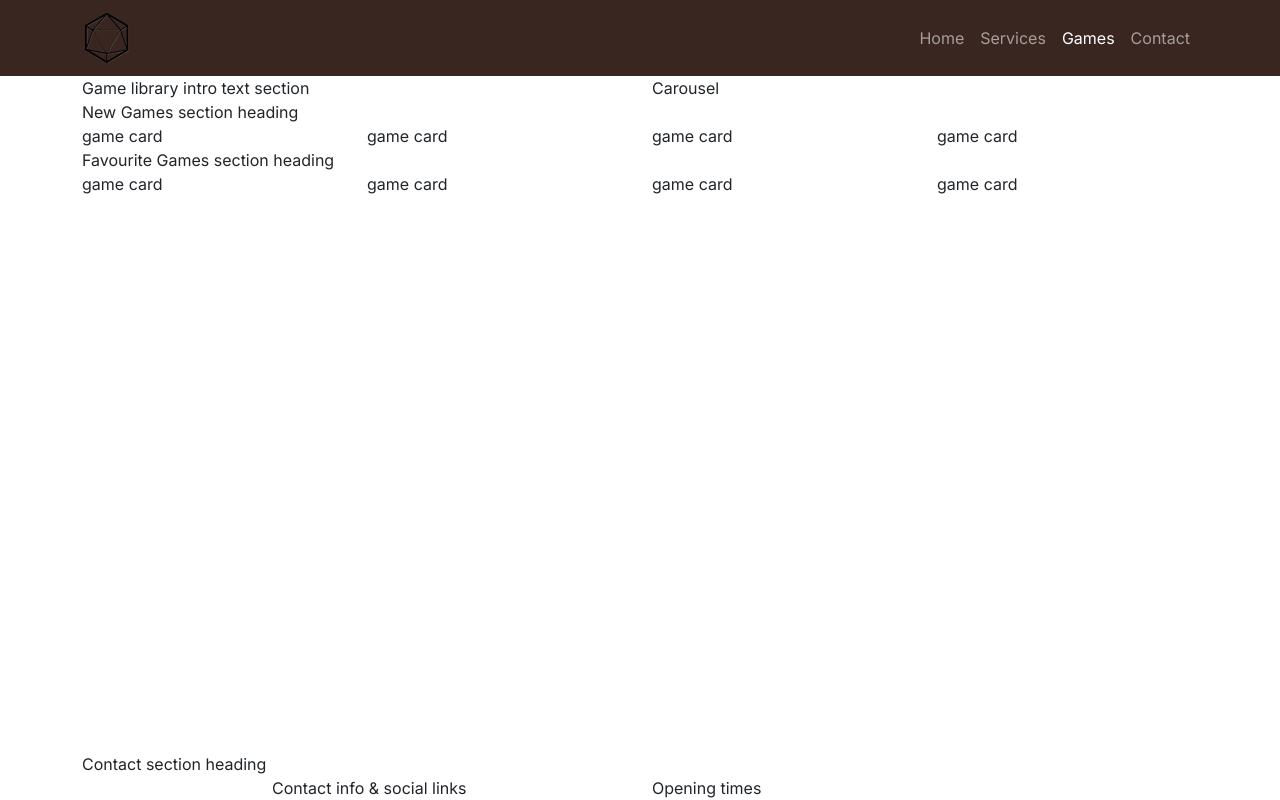
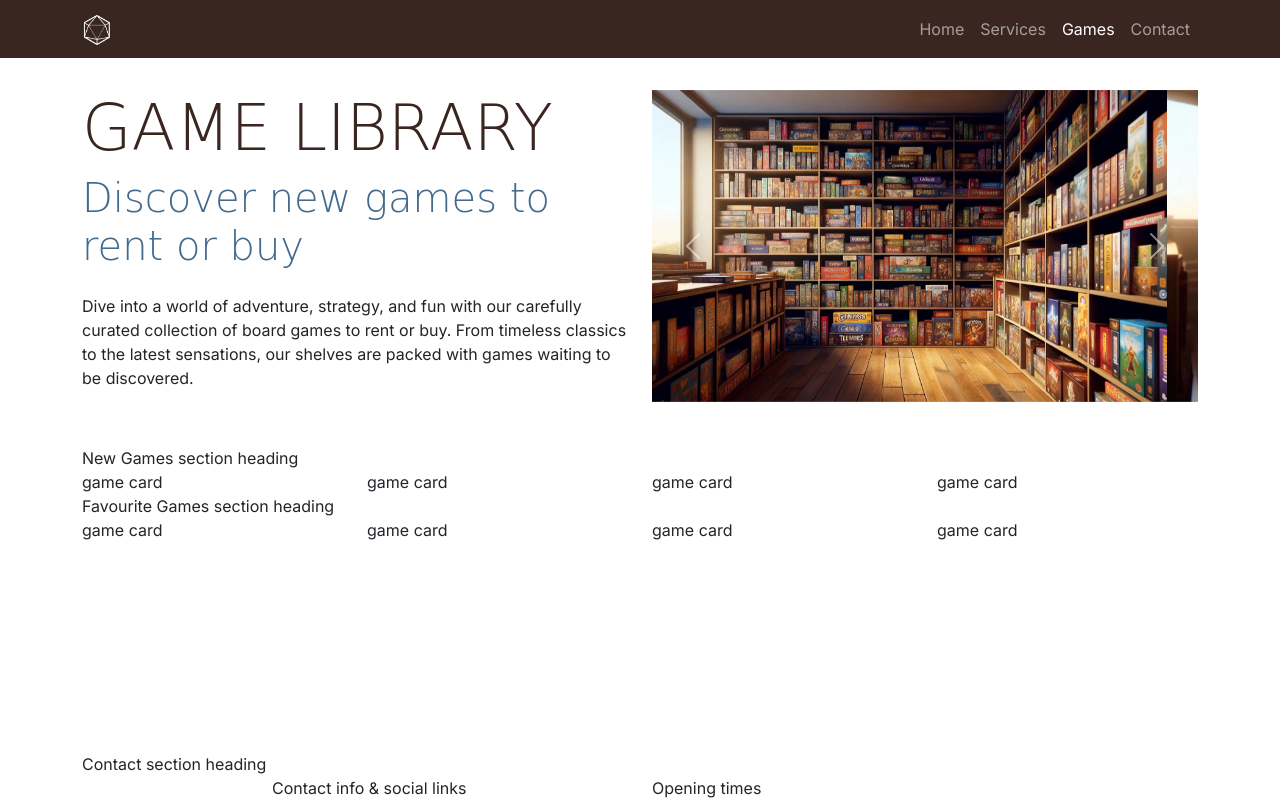
Before and after one commit to JamieJB123/boardwalk-games, a plain HTML site: page game-library.html in a window 1280 px wide. Drawn offline with nearby package versions, Linux system fonts and the light colour scheme; a web font is replaced by a local one.

Commit message:
Add navbar and header to game-library

```diff
--- a/game-library.html
+++ b/game-library.html
@@ -18,7 +18,7 @@
     <!-- Navigation -->
     <nav id="navbar" class="navbar navbar-expand-lg" data-bs-theme="dark">
         <div class="container">
-            <a class="navbar-brand" href="index.html"><img src="assets/images/logo-sm.png" alt="logo"></a>
+            <a class="navbar-brand" href="index.html"><img src="assets/images/logo-sm-white.png" alt="Boardwalk Games Logo" class="logo"></a>
             <button class="navbar-toggler" type="button" data-bs-toggle="collapse" data-bs-target="#navbarNav" aria-controls="navbarNav" aria-expanded="false" aria-label="Toggle navigation">
                 <span class="navbar-toggler-icon"></span>
             </button>
@@ -46,10 +46,63 @@
     </nav>
 
     <!-- Header with Carousel -->
-    <header class="container">
+    <header id ="header" class="container section">
         <div class="row">
-            <div class="col-12 col-xl-6">Game library intro text section</div>
-            <div class="col-12 col-xl-6">Carousel</div>
+            <div class="col-12 col-xl-6 text-center text-xl-start">
+                <h1 class="display-3">Game Library</h1>
+                <p class="lead display-6 sub-heading-color">
+                    Discover new games to rent or buy
+                </p>
+                <p class="my-4">
+                    Dive into a world of adventure, strategy, and fun with our carefully curated collection of board games to rent or buy. From timeless classics to the latest sensations, our shelves are packed with games waiting to be discovered.
+                </p>
+            </div>
+            <div class="col-12 col-xl-6">
+                <div
+                    id="carouselAuto"
+                    class="carousel slide"
+                    data-bs-ride="carousel"
+                >
+                    <div class="carousel-inner">
+                        <div class="carousel-item active">
+                            <img src="assets/images/game-library-carousel-1.webp" class="d-block w-100" alt="Bookshelves filled with boardgames"/>
+                        </div>
+                        <div class="carousel-item">
+                            <img src="assets/images/game-library-carousel-2.webp" class="d-block w-100" alt="Bookshelves filled with boardgames"/>
+                        </div>
+                        <div class="carousel-item">
+                            <img src="assets/images/game-library-carousel-3.webp" class="d-block w-100" alt="Bookshelves filled with boardgames, one man is browsing the shelves"/>
+                        </div>
+                        <div class="carousel-item">
+                            <img src="assets/images/game-library-carousel-4.webp" class="d-block w-100" alt="8 board games stacked on top of each other"/>
+                        </div>
+                    </div>
+                    <button
+                    class="carousel-control-prev"
+                    type="button"
+                    data-bs-target="#carouselAuto"
+                    data-bs-slide="prev"
+                    >
+                        <span
+                            class="carousel-control-prev-icon"
+                            aria-hidden="true"
+                        ></span>
+                        <span class="visually-hidden">Previous</span>
+                    </button>
+                    <button
+                    class="carousel-control-next"
+                    type="button"
+                    data-bs-target="#carouselAuto"
+                    data-bs-slide="next"
+                    >
+                        <span
+                            class="carousel-control-next-icon"
+                            aria-hidden="true"
+                        ></span>
+                        <span class="visually-hidden">Next</span>
+                    </button>
+                </div>
+            </div>
         </div>
     </header>
     <!-- Main Section with new games and favourite games -->
```
